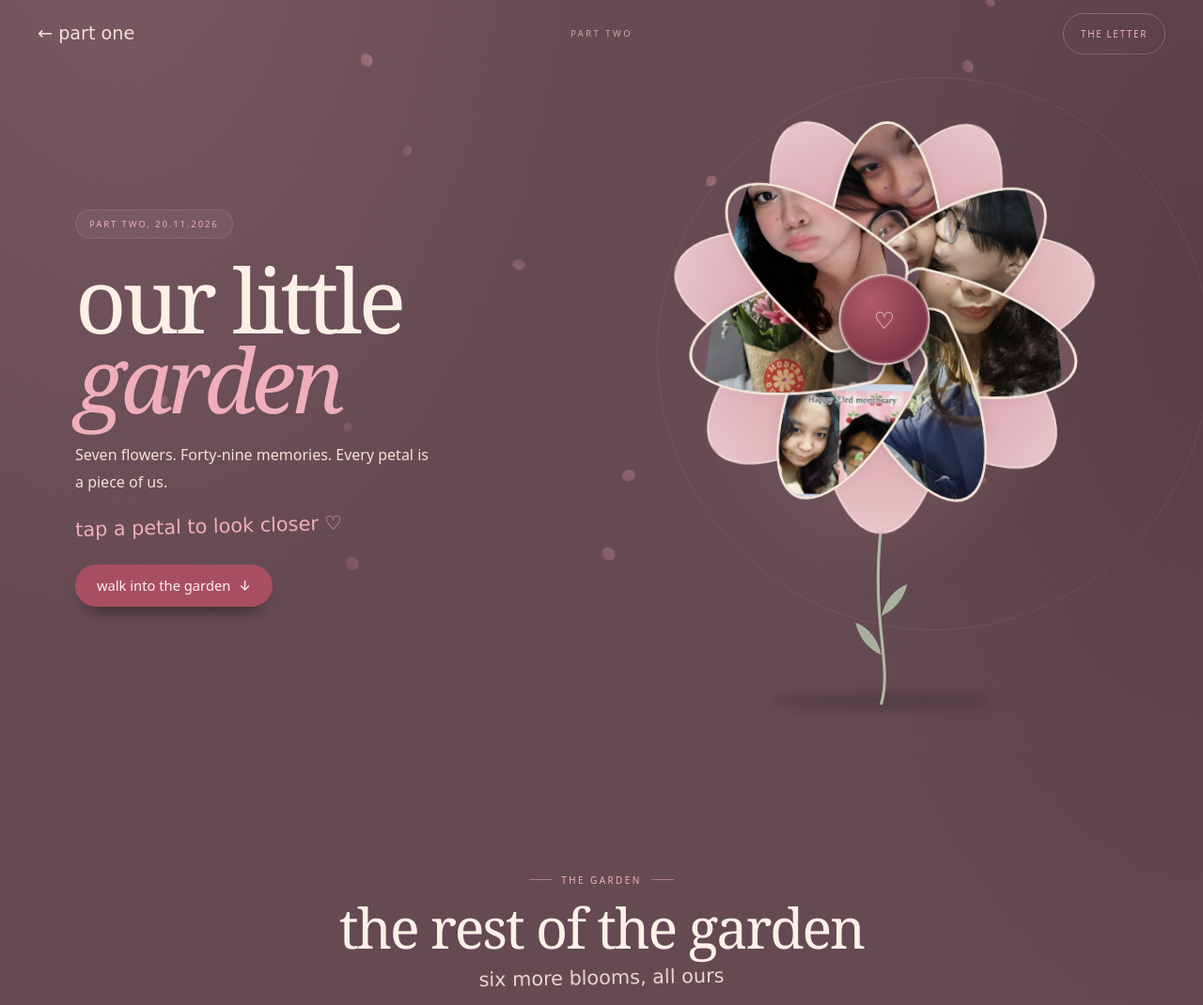
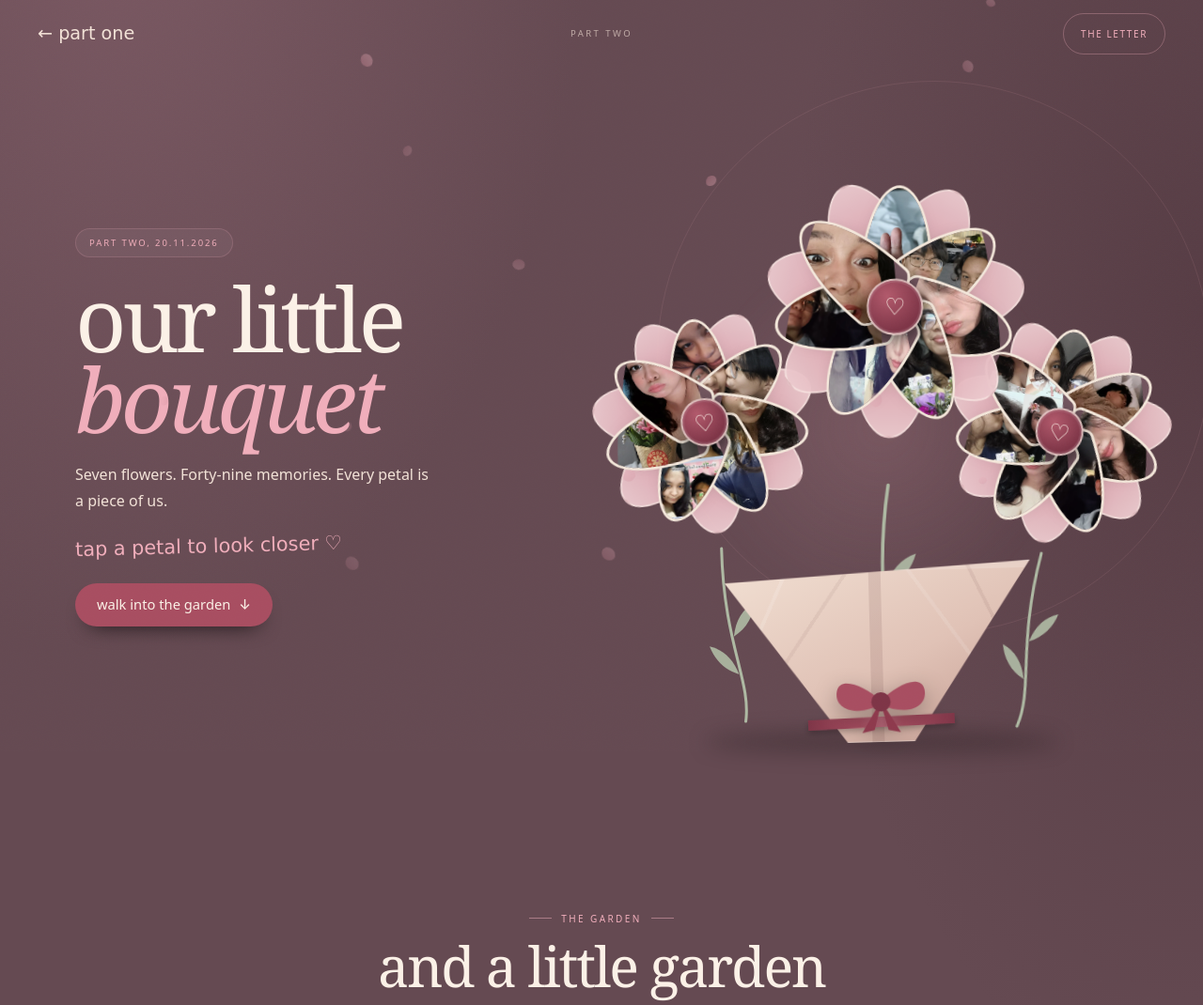
Before and after one commit to AlasdairDev/for-my-bebelabs, a plain HTML site: page part2/index.html in a window 1280 px wide. Shown: the top 1070 px of the page at 94% size. Drawn offline with Linux system fonts and the light colour scheme.

Commit message:
Turn the hero into a photo bouquet

```diff
--- a/part2/garden.css
+++ b/part2/garden.css
@@ -290,9 +290,122 @@ main { position: relative; z-index: 2; }
   filter: blur(7px);
   z-index: 0;
 }
-.hero-flower {
-  --size: clamp(300px, 35vw, 440px);
-  --stem: 190px;
+
+/* the bouquet */
+.bouquet {
+  position: relative;
+  width: min(560px, 100%);
+  height: 670px;
+  margin: 0 auto;
+  z-index: 1;
+}
+.bouquet::after {
+  content: "";
+  position: absolute;
+  left: 14%;
+  right: 14%;
+  bottom: -12px;
+  height: 24px;
+  border-radius: 50%;
+  background: rgba(0, 0, 0, .24);
+  filter: blur(11px);
+  z-index: 0;
+}
+.bouquet-flower { position: absolute; bottom: 0; transform-origin: 50% 100%; }
+.bouquet-flower::after { display: none; }
+.bouquet-left {
+  left: 1%;
+  --size: clamp(200px, 18vw, 235px);
+  --stem: 230px;
+  transform: rotate(-8deg);
+  z-index: 2;
+}
+.bouquet-center {
+  left: 50%;
+  --size: clamp(220px, 21vw, 285px);
+  --stem: 330px;
+  transform: translateX(-50%) rotate(1.5deg);
+  z-index: 3;
+}
+.bouquet-right {
+  right: 1%;
+  --size: clamp(200px, 18vw, 235px);
+  --stem: 220px;
+  transform: rotate(8deg);
+  z-index: 2;
+}
+.bouquet-wrap {
+  position: absolute;
+  left: 50%;
+  bottom: 0;
+  width: min(330px, 62%);
+  height: 190px;
+  transform: translateX(-50%) rotate(-1.5deg) scale(.94);
+  transform-origin: 50% 100%;
+  opacity: 0;
+  transition: opacity .8s ease .9s, transform .9s cubic-bezier(.2, .8, .2, 1) .9s;
+  z-index: 4;
+}
+.bouquet-wrap::before {
+  content: "";
+  position: absolute;
+  inset: 0;
+  border-radius: 0 0 7px 7px;
+  background:
+    linear-gradient(115deg, transparent 0 16%, rgba(255, 255, 255, .15) 16% 17%, transparent 17%),
+    linear-gradient(65deg, transparent 0 83%, rgba(110, 70, 70, .1) 83% 84%, transparent 84%),
+    linear-gradient(155deg, #f1dfd2, #e0c2b6 55%, #c39b90);
+  clip-path: polygon(0 9%, 100% 0, 61% 100%, 39% 100%);
+  box-shadow: inset 0 8px 0 rgba(255, 255, 255, .16), inset 0 0 0 1px rgba(255, 255, 255, .3);
+  filter: drop-shadow(0 24px 26px rgba(0, 0, 0, .28));
+}
+.bouquet-wrap::after {
+  content: "";
+  position: absolute;
+  inset: 0;
+  border-radius: 0 0 7px 7px;
+  background:
+    linear-gradient(90deg, transparent 0 47%, rgba(110, 70, 70, .14) 47% 51%, transparent 51%),
+    linear-gradient(125deg, transparent 0 29%, rgba(110, 70, 70, .08) 29% 30%, transparent 30%),
+    linear-gradient(55deg, transparent 0 70%, rgba(255, 255, 255, .12) 70% 71%, transparent 71%);
+  clip-path: polygon(0 9%, 100% 0, 61% 100%, 39% 100%);
+  pointer-events: none;
+}
+.bouquet.is-bloomed .bouquet-wrap {
+  opacity: 1;
+  transform: translateX(-50%) rotate(-1.5deg) scale(1);
+}
+.ribbon-band {
+  position: absolute;
+  left: 50%;
+  bottom: 16px;
+  width: 48%;
+  height: 11px;
+  transform: translateX(-50%) rotate(-1.5deg);
+  background: linear-gradient(90deg, #7e3547, #a84e61 35%, #c16b7e 50%, #a84e61 65%, #7e3547);
+  box-shadow: 0 3px 6px rgba(0, 0, 0, .25);
+  z-index: 6;
+}
+.ribbon {
+  position: absolute;
+  left: 50%;
+  bottom: 8px;
+  width: 112px;
+  height: 75px;
+  transform: translateX(-50%) scale(.7);
+  opacity: 0;
+  z-index: 7;
+  transition: opacity .7s ease 1.1s, transform .8s cubic-bezier(.2, .8, .2, 1) 1.1s;
+}
+.bouquet.is-bloomed .ribbon {
+  opacity: 1;
+  transform: translateX(-50%) scale(1);
+}
+.ribbon svg {
+  width: 100%;
+  height: 100%;
+  display: block;
+  filter: drop-shadow(0 8px 12px rgba(0, 0, 0, .3));
 }
 .bloom {
   position: relative;
@@ -337,7 +450,6 @@ main { position: relative; z-index: 2; }
   -webkit-tap-highlight-color: transparent;
   z-index: 2;
 }
-.hero-flower .petal { transition-delay: calc(var(--i) * 85ms + 280ms); }
 .petal img {
   width: 100%;
   height: 100%;
@@ -366,7 +478,6 @@ main { position: relative; z-index: 2; }
   transition: transform .95s cubic-bezier(.18, .8, .25, 1), opacity .7s ease;
   transition-delay: calc(var(--i) * 60ms + 80ms);
 }
-.hero-flower .back-petal { transition-delay: calc(var(--i) * 70ms + 230ms); }
 .is-bloomed .back-petal {
   opacity: .96;
   transform: rotate(var(--a)) scale(1);
@@ -477,24 +588,23 @@ main { position: relative; z-index: 2; }
   transform: rotate(-1deg);
 }
 .garden {
-  display: flex;
-  flex-wrap: wrap;
-  justify-content: center;
-  align-items: flex-end;
-  gap: 8px 4px;
-  max-width: 1080px;
+  display: grid;
+  grid-template-columns: repeat(2, minmax(0, 1fr));
+  justify-items: center;
+  align-items: end;
+  gap: 16px 0;
+  max-width: 760px;
   margin: 0 auto;
   padding-bottom: 34px;
 }
+.garden .flower {
+  --size: clamp(220px, 24vw, 310px);
+  --stem: 160px;
+}
 .garden .flower:nth-child(2n) {
-  --size: clamp(200px, 22vw, 290px);
-  --stem: 195px;
+  --size: clamp(210px, 22vw, 290px);
+  --stem: 190px;
 }
-.garden .flower:nth-child(3n) {
-  --size: clamp(220px, 25vw, 320px);
-  --stem: 135px;
-}
-.garden .flower:nth-child(4n) { --stem: 175px; }
 .garden-actions { text-align: center; margin-top: 18px; }
 .rebloom { margin-top: 0; }
 .noscript {
@@ -638,8 +748,13 @@ main { position: relative; z-index: 2; }
     padding-top: 112px;
   }
   .hero-copy { max-width: 660px; margin-inline: auto; }
-  .hero-visual { min-height: 470px; }
+  .hero-visual { min-height: 620px; }
   .hero::before { top: 46%; right: -12%; width: 70vw; height: 70vw; }
+  .bouquet { height: 620px; }
+  .bouquet-left { --size: 200px; --stem: 220px; }
+  .bouquet-center { --size: 230px; --stem: 300px; }
+  .bouquet-right { --size: 200px; --stem: 210px; }
+  .bouquet-wrap { width: min(310px, 64%); height: 180px; }
 }
 
 @media (max-width: 760px) {
@@ -651,15 +766,20 @@ main { position: relative; z-index: 2; }
   .hero { padding-top: 104px; }
   .hero h1 { font-size: clamp(3.1rem, 13vw, 4.8rem); }
   .sub { font-size: .97rem; }
-  .hero-visual { min-height: 400px; }
-  .hero-flower { --size: clamp(270px, 72vw, 340px); --stem: 155px; }
+  .hero-visual { min-height: 500px; }
+  .bouquet { width: min(420px, 94%); height: 500px; }
+  .bouquet-left { --size: 150px; --stem: 155px; transform: rotate(-4deg); }
+  .bouquet-center { --size: 180px; --stem: 225px; }
+  .bouquet-right { --size: 150px; --stem: 150px; transform: rotate(4deg); }
+  .bouquet-wrap { width: min(250px, 66%); height: 140px; }
+  .ribbon { width: 88px; height: 59px; bottom: 4px; }
+  .ribbon-band { bottom: 12px; height: 10px; }
 
-  .garden { gap: 10px 0; }
+  .garden { grid-template-columns: 1fr; gap: 0; max-width: 340px; }
   .garden .flower,
-  .garden .flower:nth-child(2n),
-  .garden .flower:nth-child(3n) {
-    --size: clamp(220px, 62vw, 290px);
-    --stem: 145px;
+  .garden .flower:nth-child(2n) {
+    --size: clamp(220px, 62vw, 280px);
+    --stem: 140px;
   }
 
   .closing { padding-inline: 20px; }
@@ -677,11 +797,15 @@ main { position: relative; z-index: 2; }
 @media (max-width: 420px) {
   .hero h1 { font-size: clamp(2.9rem, 14vw, 4.1rem); }
   .flower-center { font-size: 1rem; }
+  .bouquet { height: 460px; }
+  .bouquet-left { --size: 140px; --stem: 145px; transform: rotate(-3deg); }
+  .bouquet-center { --size: 170px; --stem: 205px; }
+  .bouquet-right { --size: 140px; --stem: 140px; transform: rotate(3deg); }
+  .bouquet-wrap { height: 140px; }
   .garden .flower,
-  .garden .flower:nth-child(2n),
-  .garden .flower:nth-child(3n) {
-    --size: clamp(205px, 64vw, 270px);
-    --stem: 135px;
+  .garden .flower:nth-child(2n) {
+    --size: clamp(205px, 64vw, 260px);
+    --stem: 130px;
   }
 }
 
--- a/part2/garden.js
+++ b/part2/garden.js
@@ -30,7 +30,7 @@
 
   const makeFlower = (group, { isHero = false, flowerIndex = 0 } = {}) => {
     const flower = document.createElement("article");
-    flower.className = "flower" + (isHero ? " hero-flower" : "");
+    flower.className = "flower" + (isHero ? " bouquet-flower" : "");
     flower.style.setProperty("--sway", (-flowerIndex * 1.15).toFixed(2) + "s");
 
     const bloom = document.createElement("div");
@@ -94,19 +94,53 @@
       );
     }
 
-    const heroGroup = groups[0];
-    const gardenGroups = groups.slice(1);
+    const heroGroups = groups.slice(0, 3);
+    const gardenGroups = groups.slice(3);
+    let bouquetEl = null;
+    const heroFlowers = [];
 
-    if (heroGroup.length) {
-      const heroFlower = makeFlower(heroGroup, { isHero: true });
-      heroVisual.appendChild(heroFlower);
-      allFlowers.push(heroFlower);
+    if (heroGroups.some((group) => group.length)) {
+      bouquetEl = document.createElement("div");
+      bouquetEl.className = "bouquet";
 
-      const bloomHero = () => heroFlower.classList.add("is-bloomed");
+      const positions = ["bouquet-left", "bouquet-center", "bouquet-right"];
+      heroGroups.forEach((group, index) => {
+        if (!group.length) return;
+        const flower = makeFlower(group, { isHero: true, flowerIndex: index });
+        flower.classList.add("bouquet-flower", positions[index]);
+        bouquetEl.appendChild(flower);
+        heroFlowers.push(flower);
+        allFlowers.push(flower);
+      });
+
+      const wrap = document.createElement("div");
+      wrap.className = "bouquet-wrap";
+      wrap.innerHTML = `
+        <span class="ribbon-band" aria-hidden="true"></span>
+        <span class="ribbon" aria-hidden="true">
+          <svg viewBox="0 0 120 80" focusable="false">
+            <path d="M60 42C42 24 14 12 10 30c-4 20 22 30 50 16 26 14 54 6 50-16-4-18-32-6-50 12Z" fill="#a84e61"/>
+            <path d="M56 48 38 78l14-3 6-22Z" fill="#8e3a4d"/>
+            <path d="M64 48 82 78l-14-3-6-22Z" fill="#8e3a4d"/>
+            <circle cx="60" cy="43" r="11" fill="#7e3547"/>
+          </svg>
+        </span>
+      `;
+      bouquetEl.appendChild(wrap);
+      heroVisual.appendChild(bouquetEl);
+
+      const bloomBouquet = () => {
+        bouquetEl.classList.add("is-bloomed");
+        heroFlowers.forEach((flower, index) => {
+          window.setTimeout(() => flower.classList.add("is-bloomed"), index * 140);
+        });
+      };
+
       if (reduceMotion) {
-        bloomHero();
+        heroFlowers.forEach((flower) => flower.classList.add("is-bloomed"));
+        bouquetEl.classList.add("is-bloomed");
       } else {
-        window.setTimeout(bloomHero, 350);
+        window.setTimeout(bloomBouquet, 350);
       }
     }
 
@@ -140,9 +174,12 @@
   if (rebloom) {
     rebloom.addEventListener("click", () => {
       allFlowers.forEach((flower) => flower.classList.remove("is-bloomed"));
+      const bouquet = document.querySelector(".bouquet");
+      if (bouquet) bouquet.classList.remove("is-bloomed");
       // force the petals and stems back to their closed state
       void document.body.offsetWidth;
       window.setTimeout(() => {
+        if (bouquet) bouquet.classList.add("is-bloomed");
         allFlowers.forEach((flower, index) => {
           window.setTimeout(() => flower.classList.add("is-bloomed"), index * 110);
         });
--- a/part2/index.html
+++ b/part2/index.html
@@ -3,7 +3,7 @@
 <head>
   <meta charset="UTF-8">
   <meta name="viewport" content="width=device-width, initial-scale=1.0">
-  <title>our little garden ♡</title>
+  <title>our little bouquet ♡</title>
   <meta name="description" content="Seven flowers, forty-nine memories, all of us.">
   <meta name="robots" content="noindex, nofollow">
   <meta name="theme-color" content="#654a52">
@@ -34,7 +34,7 @@
     <section class="hero">
       <div class="hero-copy">
         <p class="eyebrow">part two, 20.11.2026</p>
-        <h1>our little<br><em>garden</em></h1>
+        <h1>our little<br><em>bouquet</em></h1>
         <p class="sub">Seven flowers. Forty-nine memories. Every petal is a piece of us.</p>
         <p class="note">tap a petal to look closer ♡</p>
         <a class="btn" href="#garden">walk into the garden <span aria-hidden="true">↓</span></a>
@@ -45,8 +45,8 @@
     <section class="garden-section" id="garden">
       <div class="section-head">
         <p class="section-label">the garden</p>
-        <h2>the rest of the garden</h2>
-        <p class="section-note">six more blooms, all ours</p>
+        <h2>and a little garden</h2>
+        <p class="section-note">four more blooms, all ours</p>
       </div>
       <div class="garden" id="gardenGrid"></div>
       <noscript><p class="noscript">Turn on JavaScript to see the garden bloom.</p></noscript>
```
Also changed, not shown: index.html (+1 -1 lines).
